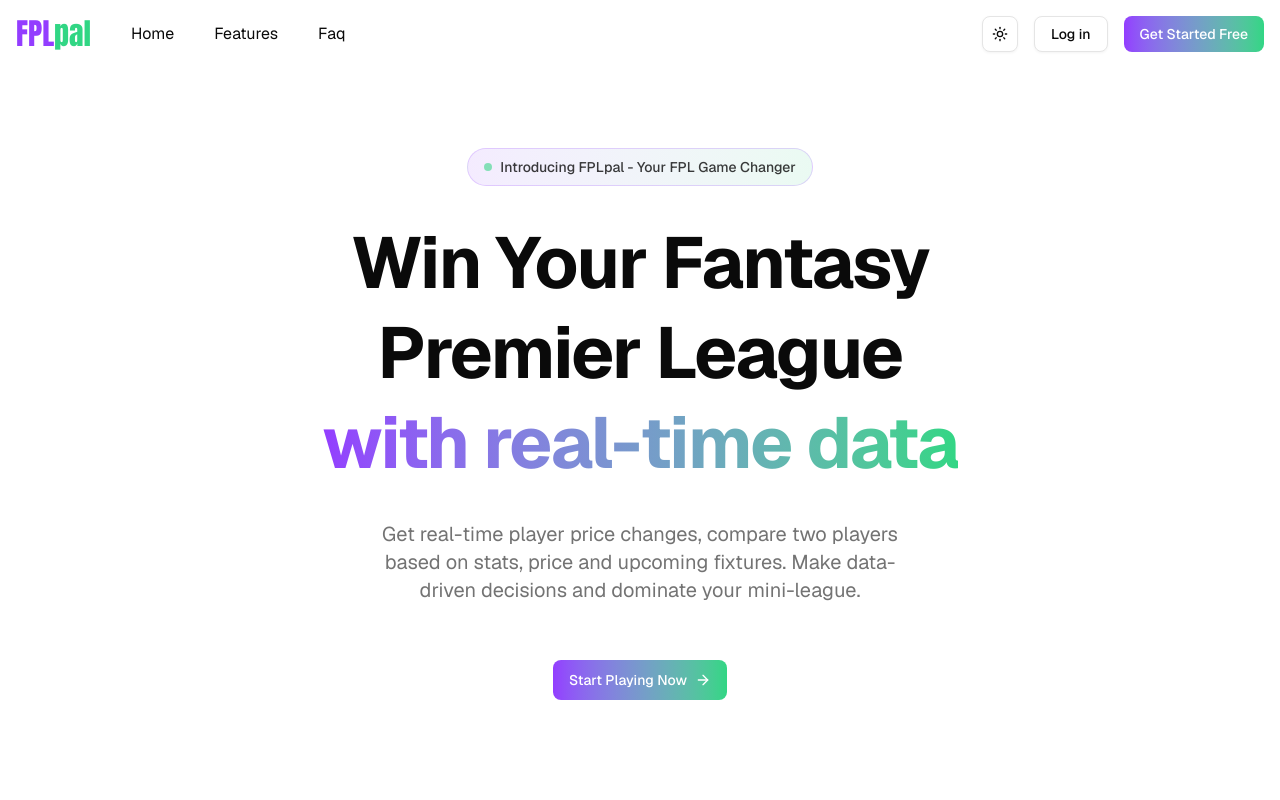
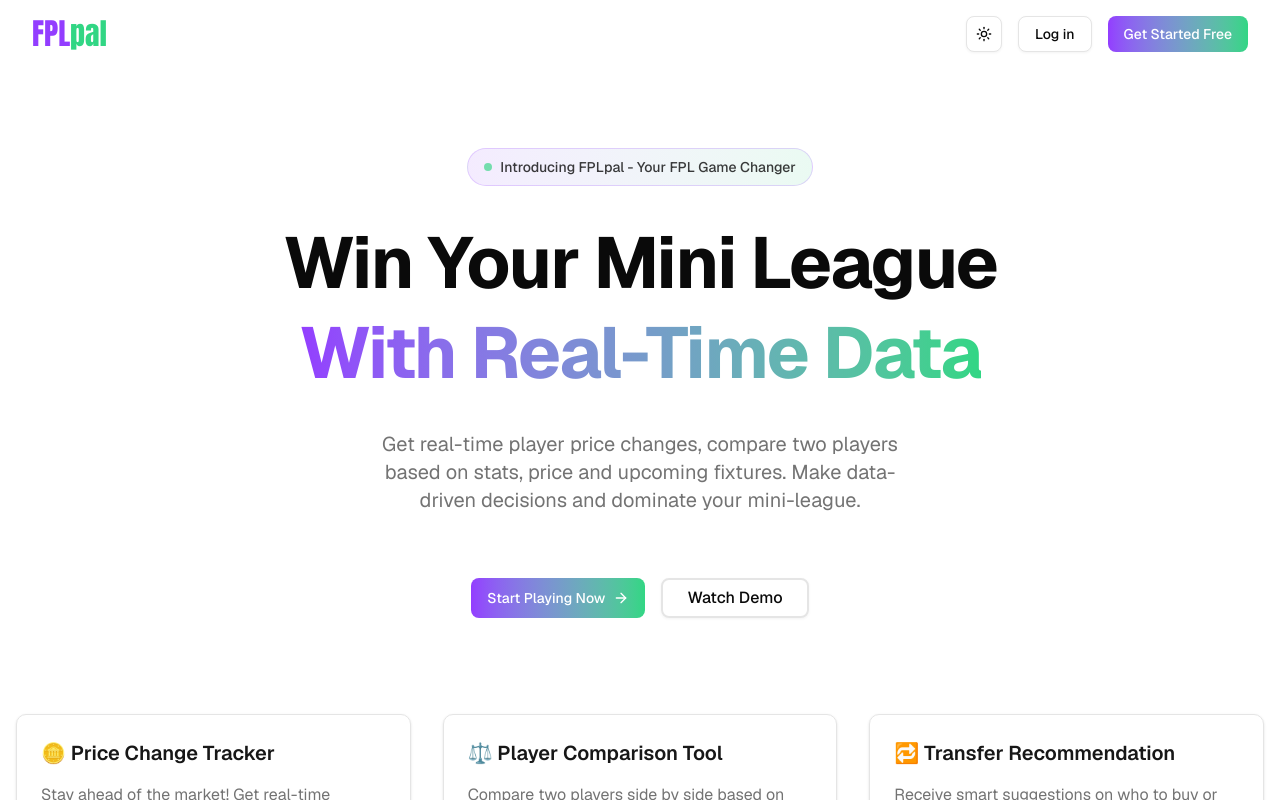
Before and after one commit to abelgideon/fpl-pal, a Next.js app: page / in a window 1280 px wide. Shown: the top 800 px of the page. Built offline with nearby package versions, Linux system fonts and the light colour scheme.

Commit message:
feat: Restructure landing page

```diff
--- a/app/(marketing)/_components/Navbar.tsx
+++ b/app/(marketing)/_components/Navbar.tsx
@@ -13,16 +13,8 @@ const navLinks = [
 
 export async function Navbar() {
   return (
-    <nav className="flex justify-between p-4">
-      <div className="flex gap-10 justify-center items-center">
-        <Logo />
-        {navLinks.map((link) => (
-          <Link className="hover:text-primary" key={link.id} href={link.href}>
-            {link.name}
-          </Link>
-        ))}
-      </div>
-
+    <nav className="max-w-7xl mx-auto px-4 sm:px-6 lg:px-8 py-4 flex items-center justify-between">
+      <Logo />
       <div className="md:flex md:gap-4 hidden">
         <ModeToggle />
         <>
--- a/app/(marketing)/features/page.tsx
+++ b/app/(marketing)/_components/features.tsx
@@ -1,15 +1,8 @@
-import { FeatureCard } from "./_components/FeatureCard";
+import { FeatureCard } from "./FeatureCard";
 
-export default function FeaturesPage() {
+export default function Features() {
   return (
-    <div className="container mx-auto px-4 py-12">
-      <div className="max-w-3xl mx-auto text-center mb-16">
-        <h1 className="text-4xl font-bold mb-4">Features</h1>
-        <p className="text-xl text-muted-foreground">
-          Discover how FPLpal can help you improve your team.
-        </p>
-      </div>
-
+    <div className="container mx-auto px-4">
       <div className="grid grid-cols-1 md:grid-cols-2 lg:grid-cols-3 gap-8 mb-16">
         <FeatureCard
           title="🪙 Price Change Tracker"
@@ -20,7 +13,7 @@ export default function FeaturesPage() {
           description="Compare two players side by side based on stats, price, and upcoming fixtures. Quickly identify which player offers better value or performance potential for your Fantasy Premier League team."
         />
         <FeatureCard
-          title="🔁 Transfer Recommendation Engine"
+          title="🔁 Transfer Recommendation"
           description="Receive smart suggestions on who to buy or sell. This feature uses past performance data and fixture difficulty to recommend optimal transfers tailored to your squad’s needs."
         />
       </div>
--- a/app/(marketing)/faq/_components/Question.tsx
+++ /dev/null
@@ -1,14 +0,0 @@
-export function Question({
-  question,
-  answer,
-}: {
-  question: string;
-  answer: string;
-}) {
-  return (
-    <div>
-      <h4 className="text-lg font-semibold mb-2 text-primary">{question}</h4>
-      <p>{answer}</p>
-    </div>
-  );
-}
--- a/app/(marketing)/faq/page.tsx
+++ /dev/null
@@ -1,53 +0,0 @@
-import { Question } from "./_components/Question";
-
-const questions = [
-  {
-    id: 1,
-    question: "What is FPLpal?",
-    answer:
-      "Tido is a simple yet powerful task management tool that helps you organize your daily tasks, set priorities, track progress, and stay productive.",
-  },
-  {
-    id: 2,
-    question: "Is FPLpal free to use?",
-    answer:
-      "Yes! FPLpal offers a free plan with all the essential features you need to manage your tasks.",
-  },
-  {
-    id: 3,
-    question: "Can I use FPLpal on mobile devices?",
-    answer:
-      "Absolutely. FPLpal is fully responsive and works smoothly on desktops, tablets, and smartphones. A dedicated mobile app is also in the works!",
-  },
-  {
-    id: 4,
-    question: "Will my data be safe?",
-    answer:
-      "Definitely. FPLpal uses industry-standard encryption and secure cloud storage to ensure your data remains private and protected at all times.",
-  },
-  {
-    id: 5,
-    question: "Do I need an internet connection to use it?",
-    answer:
-      "You can access most features online, but offline mode is coming soon — so you can manage your tasks even without internet, and sync changes later.",
-  },
-];
-
-export default function FaqPage() {
-  return (
-    <div className="container mx-auto px-4 py-12">
-      <h2 className="text-2xl font-bold mb-8 text-center">
-        Frequently Asked Questions
-      </h2>
-      <div className="space-y-6">
-        {questions.map((question) => (
-          <Question
-            key={question.id}
-            question={question.question}
-            answer={question.answer}
-          />
-        ))}
-      </div>
-    </div>
-  );
-}
--- a/app/(marketing)/page.tsx
+++ b/app/(marketing)/page.tsx
@@ -2,22 +2,25 @@ import { buttonVariants } from "@/components/ui/button";
 import { cn } from "@/lib/utils";
 import { ArrowRight } from "lucide-react";
 import Link from "next/link";
+import Features from "./_components/features";
 
 export default async function Home() {
   return (
+    <div>
+      {" "}
       <section className="pt-10 pb-16 md:pt-20 md:pb-24 px-4 sm:px-6 lg:px-8 text-center">
         <div className="max-w-4xl mx-auto space-y-8">
           <div className="inline-flex items-center gap-2 px-4 py-2 rounded-full bg-linear-to-r from-[#933dff]/10 to-[#31d684]/10 border border-[#933dff]/20">
             <span className="w-2 h-2 rounded-full bg-[#31d684] animate-pulse"></span>
-          <span className="text-sm font-medium text-foreground/80">
+            <span className="text-xs md:text-sm font-medium text-foreground/80">
               Introducing FPLpal - Your FPL Game Changer
             </span>
           </div>
-        <h1 className="text-5xl md:text-7xl font-bold tracking-tight text-balance leading-tight">
-          Win Your Fantasy Premier League
+          <h1 className="text-4xl md:text-7xl font-bold tracking-tight text-balance leading-tight">
+            Win Your Mini League
             <br />
             <span className="bg-linear-to-r from-[#933dff] to-[#31d684] bg-clip-text text-transparent">
-            with real-time data
+              With Real-Time Data
             </span>
           </h1>
           <p className="text-muted-foreground ext-lg md:text-xl max-w-2xl mx-auto text-balance">
@@ -25,16 +28,32 @@ export default async function Home() {
             stats, price and upcoming fixtures. Make data-driven decisions and
             dominate your mini-league.
           </p>
+          <div className="flex flex-col sm:flex-row gap-4 justify-center pt-8">
             <Link
               href="/signin"
               className={cn(
                 buttonVariants({ size: "lg" }),
-            "mt-6 bg-linear-to-r from-[#933dff] to-[#31d684] hover:shadow-lg hover:shadow-[#933dff]/30 text-white border-0"
+                "bg-linear-to-r from-[#933dff] to-[#31d684] hover:shadow-lg hover:shadow-[#933dff]/30 text-white border-0"
               )}
             >
               Start Playing Now <ArrowRight className="size-4" />
             </Link>
+            <Link
+              className={cn(
+                buttonVariants({ size: "lg", variant: "outline" }),
+                "border-2 text-base bg-transparent"
+              )}
+              href={"https://www.youtube.com"}
+              target="_blank"
+            >
+              Watch Demo
+            </Link>
+          </div>
         </div>
       </section>
+      <section className="max-w-7xl mx-auto">
+        <Features />
+      </section>
+    </div>
   );
 }
```
Also changed, not shown: app/(marketing)/_components/FeatureCard.tsx (renamed from app/(marketing)/features/_components/FeatureCard.tsx). Lines whose indentation alone changed are shown as unchanged.
